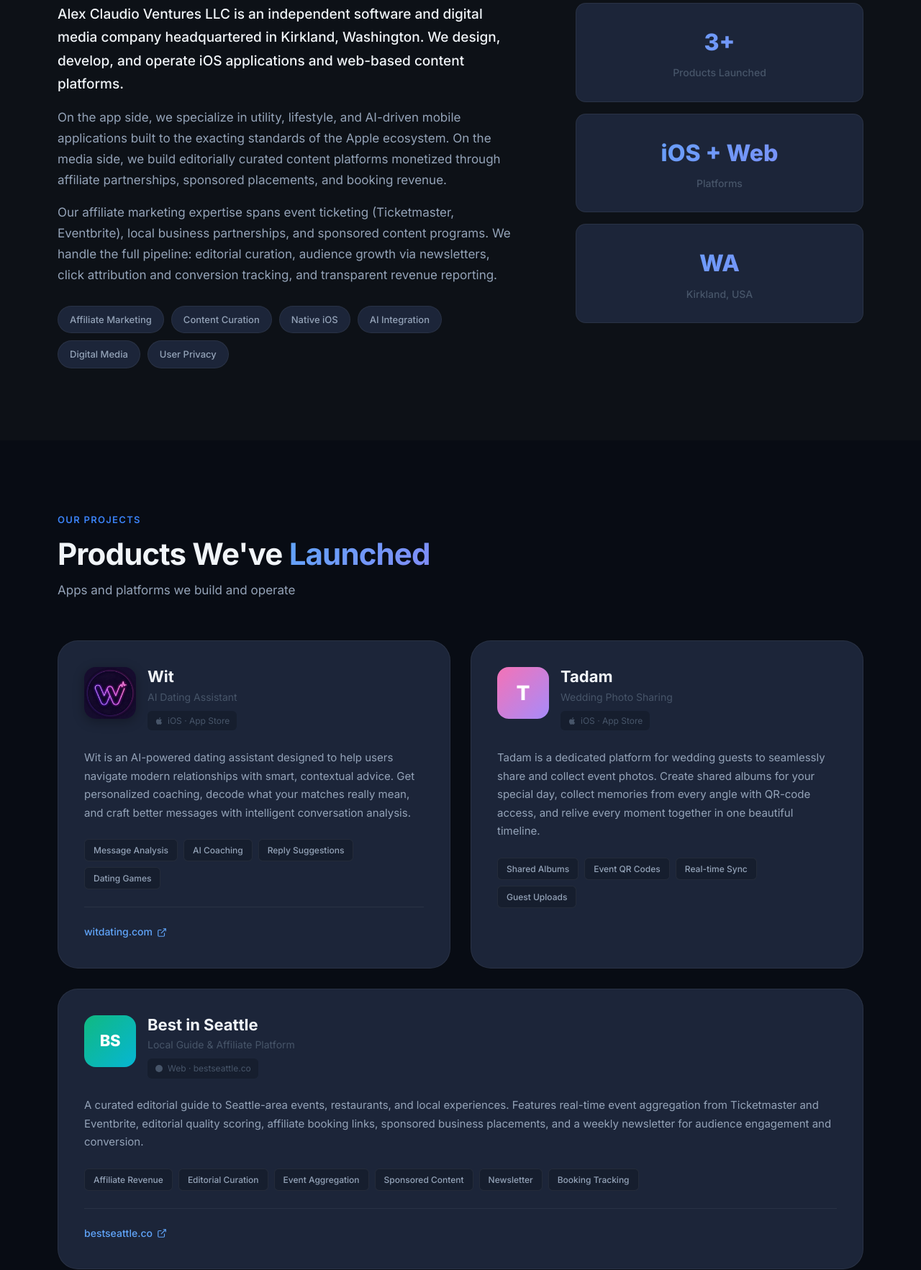
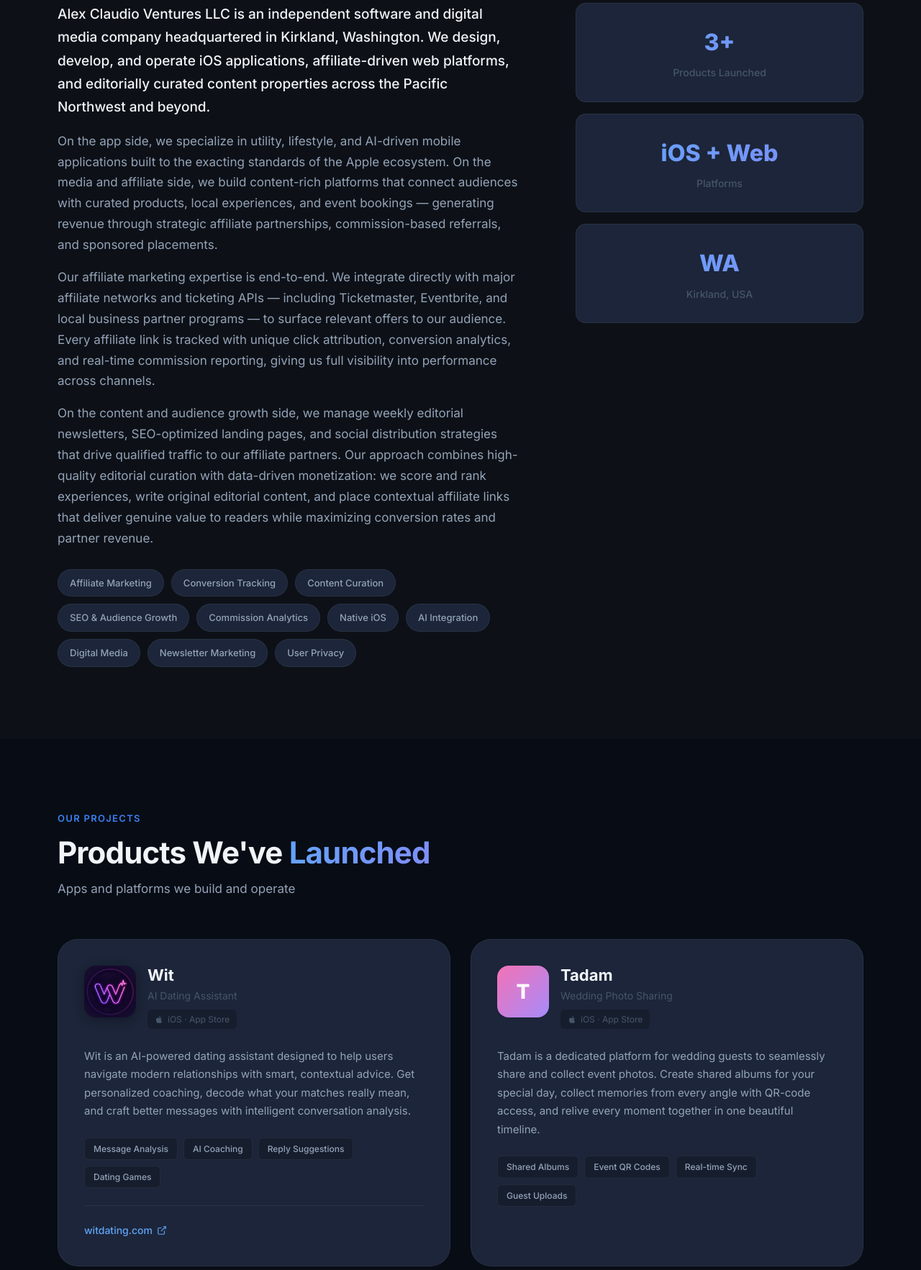
Before and after one commit to AlexCaciulita/alexclaudioventuresllc, a plain HTML site: page index.html in a window 1280 px wide. Shown: the part 1035-2800 px from the top of the page at 72% size. Drawn offline with Linux system fonts and the light colour scheme.

Commit message:
Expand affiliate marketing copy for stronger program approval positioning
- Add detailed fourth paragraph to About Us covering newsletter strategy,
  SEO-optimized landing pages, editorial scoring, and contextual affiliate
  link placement methodology
- Enhance bestseattle.co card with two-paragraph description covering
  click attribution, conversion analytics, commission reporting, and
  multiple revenue streams (per-click, per-booking, sponsored, premium)
- Add value tags: Conversion Tracking, SEO & Audience Growth, Commission
  Analytics, Newsletter Marketing, Click Attribution, Commission Reporting
- Expand Schema.org knowsAbout with Affiliate Revenue Optimization,
  Conversion Tracking, Click Attribution, Commission Analytics, SEO,
  Newsletter Marketing, Sponsored Content

Co-Authored-By: Claude Opus 4.6 <noreply@anthropic.com>

```diff
--- a/index.html
+++ b/index.html
@@ -26,8 +26,8 @@
     "url": "https://alexclaudioventuresllc.com/",
     "email": "contact@alex-claudio.com",
     "telephone": "+1-704-712-1605",
-    "description": "Alex Claudio Ventures LLC is an independent app development and digital media company headquartered in Kirkland, Washington. We build iOS applications and content platforms monetized through affiliate partnerships and sponsored content.",
-    "knowsAbout": ["iOS App Development", "Mobile App Development", "Product Design", "AI Applications", "Affiliate Marketing", "Content Curation", "Digital Media", "Editorial Publishing"],
+    "description": "Alex Claudio Ventures LLC is an independent app development and digital media company headquartered in Kirkland, Washington. We build iOS applications and affiliate-driven content platforms with end-to-end expertise in affiliate marketing, conversion tracking, commission analytics, editorial curation, and audience growth.",
+    "knowsAbout": ["iOS App Development", "Mobile App Development", "Product Design", "AI Applications", "Affiliate Marketing", "Affiliate Revenue Optimization", "Conversion Tracking", "Click Attribution", "Commission Analytics", "Content Curation", "Digital Media", "Editorial Publishing", "Newsletter Marketing", "SEO", "Sponsored Content"],
     "address": {
       "@type": "PostalAddress",
       "addressLocality": "Kirkland",
@@ -146,28 +146,44 @@
           <p class="about-lead">
             Alex Claudio Ventures LLC is an independent software and digital media
             company headquartered in Kirkland, Washington. We design, develop, and
-            operate iOS applications and web-based content platforms.
+            operate iOS applications, affiliate-driven web platforms, and editorially
+            curated content properties across the Pacific Northwest and beyond.
           </p>
           <p>
             On the app side, we specialize in utility, lifestyle, and AI-driven
             mobile applications built to the exacting standards of the Apple
-            ecosystem. On the media side, we build editorially curated content
-            platforms monetized through affiliate partnerships, sponsored placements,
-            and booking revenue.
+            ecosystem. On the media and affiliate side, we build content-rich
+            platforms that connect audiences with curated products, local experiences,
+            and event bookings — generating revenue through strategic affiliate
+            partnerships, commission-based referrals, and sponsored placements.
           </p>
           <p>
-            Our affiliate marketing expertise spans event ticketing (Ticketmaster,
-            Eventbrite), local business partnerships, and sponsored content programs.
-            We handle the full pipeline: editorial curation, audience growth via
-            newsletters, click attribution and conversion tracking, and transparent
-            revenue reporting.
+            Our affiliate marketing expertise is end-to-end. We integrate directly
+            with major affiliate networks and ticketing APIs — including Ticketmaster,
+            Eventbrite, and local business partner programs — to surface relevant
+            offers to our audience. Every affiliate link is tracked with unique
+            click attribution, conversion analytics, and real-time commission
+            reporting, giving us full visibility into performance across channels.
+          </p>
+          <p>
+            On the content and audience growth side, we manage weekly editorial
+            newsletters, SEO-optimized landing pages, and social distribution
+            strategies that drive qualified traffic to our affiliate partners.
+            Our approach combines high-quality editorial curation with data-driven
+            monetization: we score and rank experiences, write original editorial
+            content, and place contextual affiliate links that deliver genuine
+            value to readers while maximizing conversion rates and partner revenue.
           </p>
           <div class="about-values">
             <span class="about-value-tag">Affiliate Marketing</span>
+            <span class="about-value-tag">Conversion Tracking</span>
             <span class="about-value-tag">Content Curation</span>
+            <span class="about-value-tag">SEO &amp; Audience Growth</span>
+            <span class="about-value-tag">Commission Analytics</span>
             <span class="about-value-tag">Native iOS</span>
             <span class="about-value-tag">AI Integration</span>
             <span class="about-value-tag">Digital Media</span>
+            <span class="about-value-tag">Newsletter Marketing</span>
             <span class="about-value-tag">User Privacy</span>
           </div>
         </div>
@@ -273,18 +289,32 @@
           </div>
           <p class="app-description">
             A curated editorial guide to Seattle-area events, restaurants, and
-            local experiences. Features real-time event aggregation from
-            Ticketmaster and Eventbrite, editorial quality scoring, affiliate
-            booking links, sponsored business placements, and a weekly
-            newsletter for audience engagement and conversion.
+            local experiences — built from the ground up as an affiliate marketing
+            platform. Best in Seattle aggregates real-time event data from
+            Ticketmaster and Eventbrite APIs, applies editorial quality scoring,
+            and presents hand-picked recommendations to readers alongside
+            contextual affiliate booking links. Every outbound click is tracked
+            with unique attribution IDs, enabling precise conversion analytics
+            and commission reporting across all partner programs.
+          </p>
+          <p class="app-description">
+            The platform also supports sponsored business placements, featured
+            listings for local partners, and a weekly curated newsletter that
+            drives recurring traffic and repeat affiliate conversions. Revenue
+            streams include per-click and per-booking affiliate commissions,
+            sponsored content fees, and premium placement partnerships with
+            local businesses and event organizers.
           </p>
           <div class="app-features">
             <span class="app-tag">Affiliate Revenue</span>
+            <span class="app-tag">Click Attribution</span>
             <span class="app-tag">Editorial Curation</span>
             <span class="app-tag">Event Aggregation</span>
+            <span class="app-tag">Conversion Analytics</span>
             <span class="app-tag">Sponsored Content</span>
             <span class="app-tag">Newsletter</span>
             <span class="app-tag">Booking Tracking</span>
+            <span class="app-tag">Commission Reporting</span>
           </div>
           <div class="app-card-footer">
             <a href="https://bestseattle.co" class="app-link" target="_blank" rel="noopener">
```
